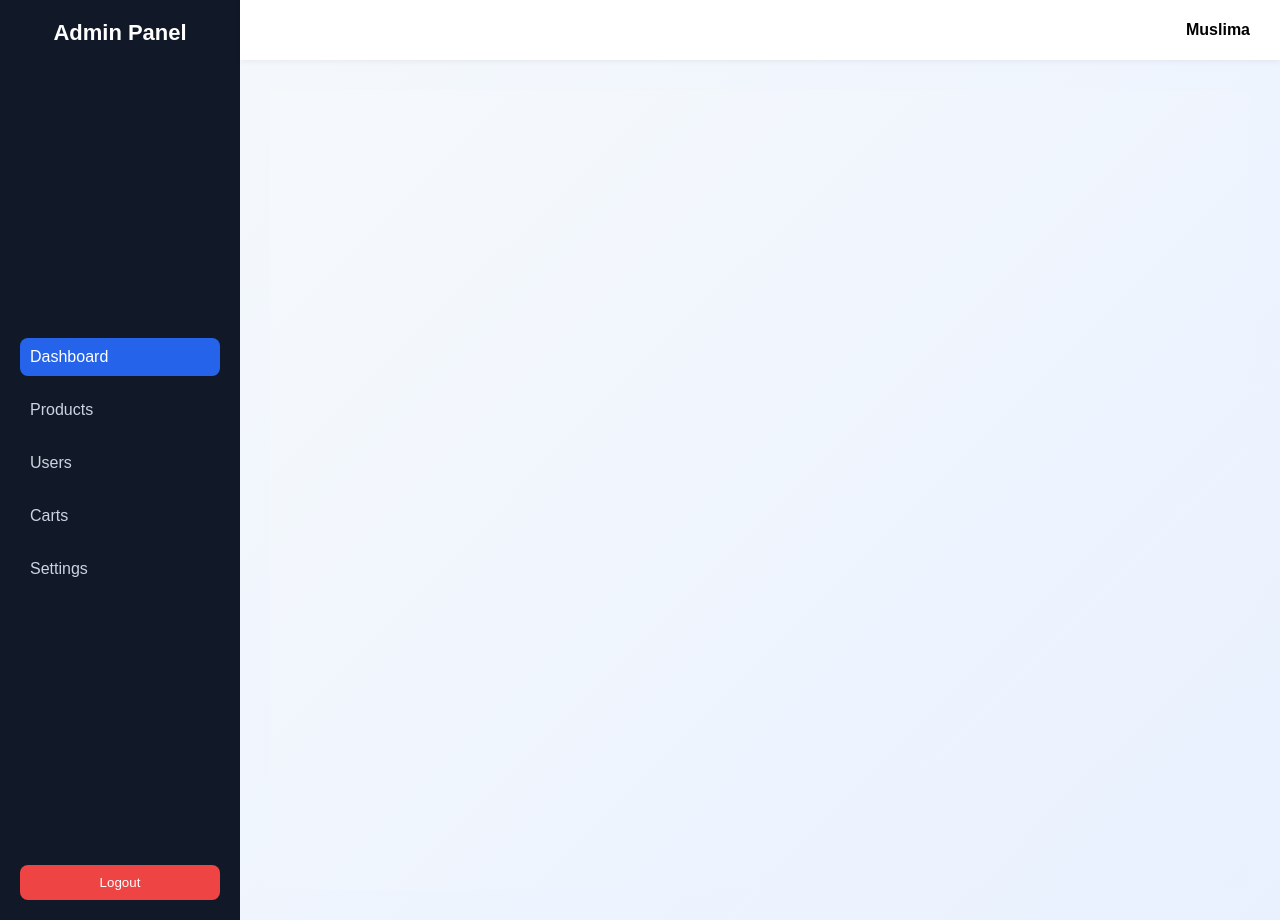
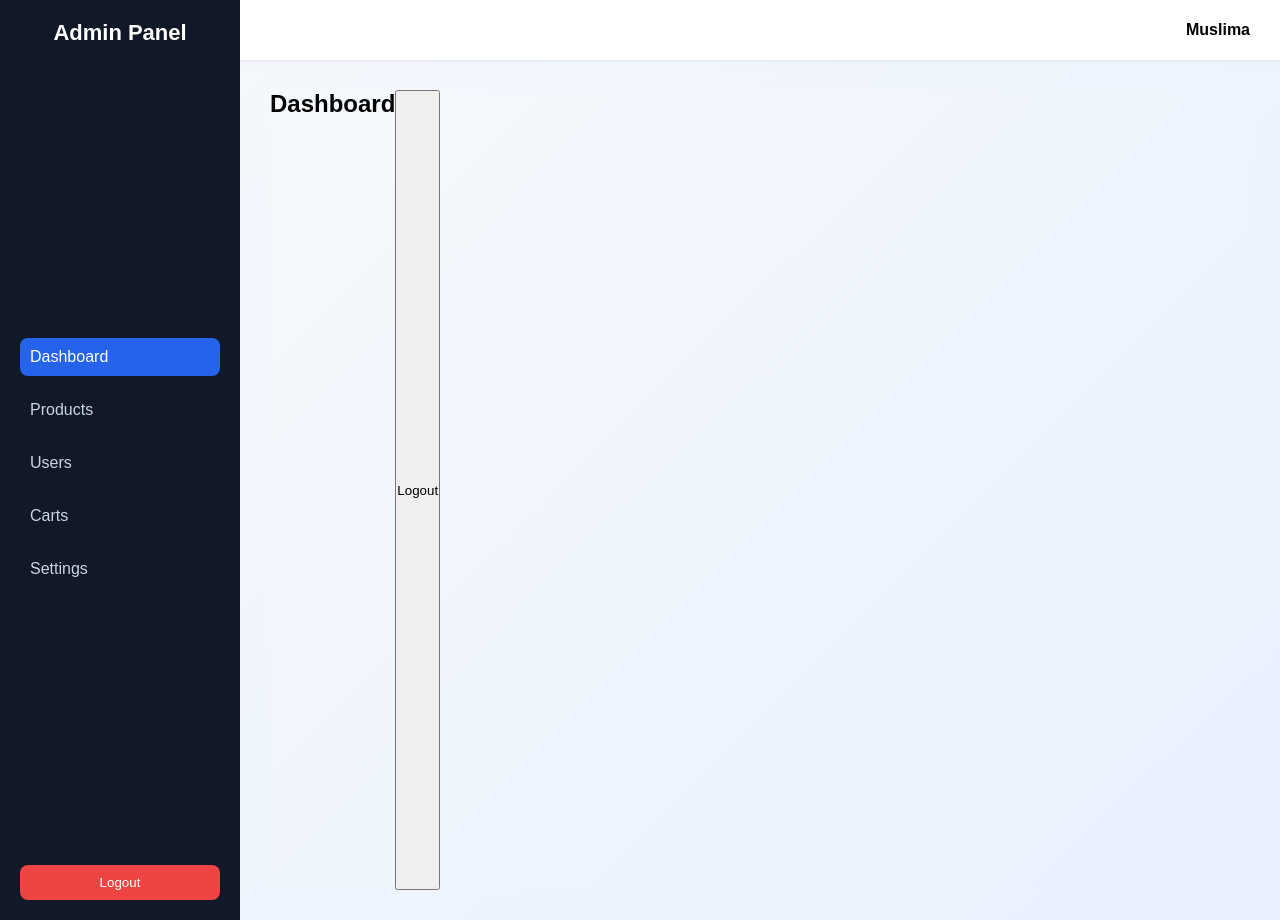
Before and after one commit to muslimsislomjonova-cmd/react_AdminPanel, a React (Create React App) app: page /dashboard in a window 1280 px wide. Built offline with nearby package versions, Linux system fonts and the light colour scheme; sample sign-in values are in the browser's storage.

Commit message:
adminpanel

```diff
--- a/src/router/DashboardHome.jsx
+++ b/src/router/DashboardHome.jsx
@@ -1,4 +1,4 @@
-import { NavLink, Outlet, useNavigate } from "react-router-dom";
+import { useNavigate } from "react-router-dom";
 import "./dashboard.css";
 
 function Dashboard() {
@@ -11,7 +11,8 @@ function Dashboard() {
 
   return (
     <div className="dashboard">
-
+      <h1>Dashboard</h1>
+      <button onClick={handleLogout}>Logout</button>
     </div>
   );
 }
```
